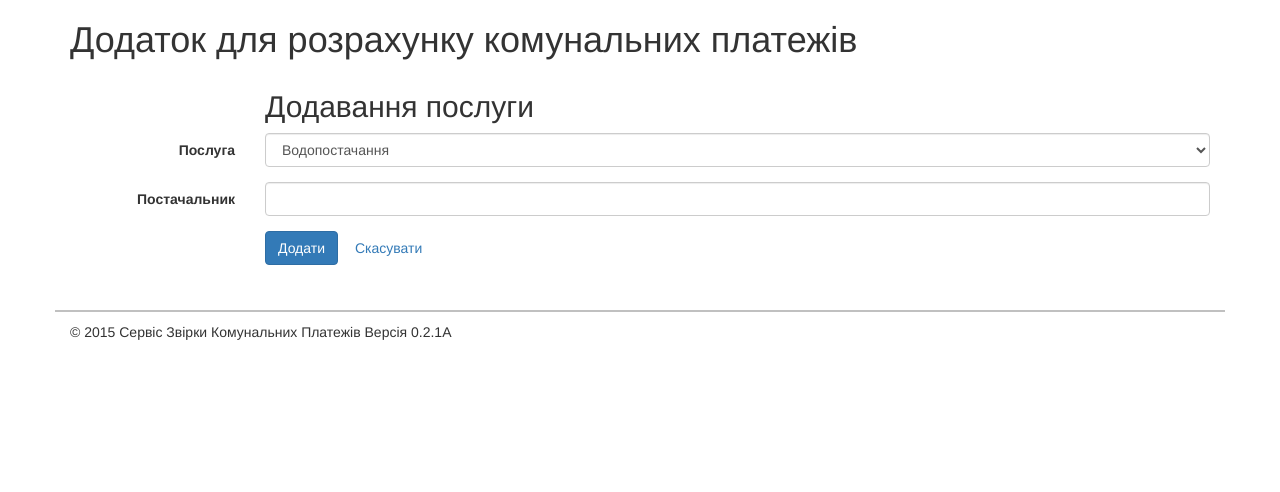
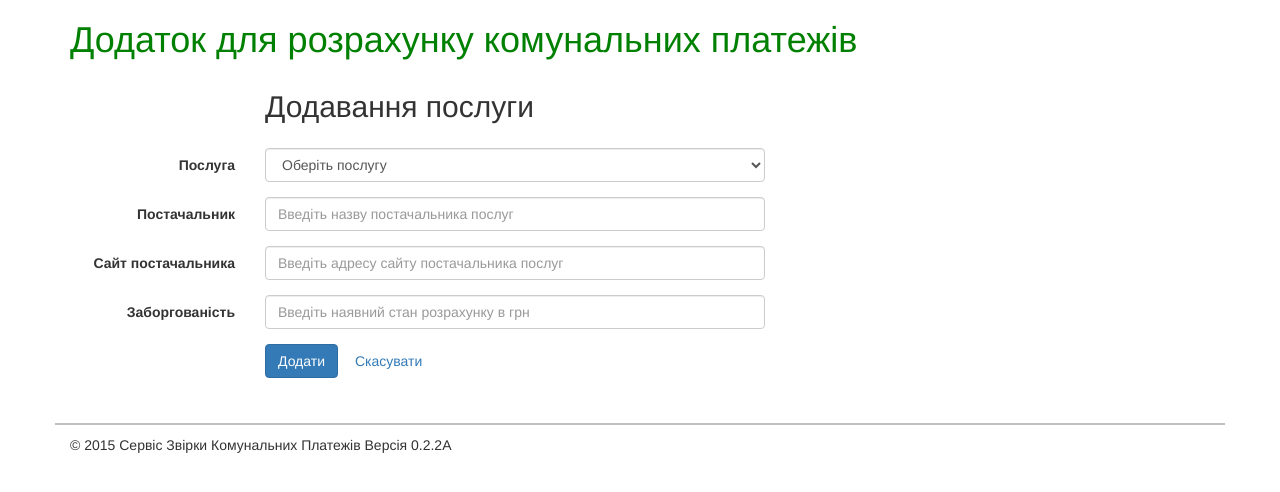
Before and after one commit to trivvet/payments, a Django app: template rent/templates/rent/add_product.html in a window 1280 px wide. Shown: the top 492 px of the page. Run offline with Django 3.2, Linux system fonts and the light colour scheme; the template is opened without the code that fills it, so the values that code supplies are empty; some libraries are stand-ins or nearby versions.

Commit message:
v 0.2.2 add create and delete forms

```diff
--- a/payments/urls.py
+++ b/payments/urls.py
@@ -20,6 +20,7 @@ from rent import views
 
 urlpatterns = patterns('',
     url(r'^$', views.home, name='home'),
-    url(r'^add_product/$', views.add_product, name='add_product'),
+    url(r'^product/add/$', views.add_product, name='add_product'),
+    url(r'^product/(?P<pk>\d+)/delete/$', views.delete_product, name='delete_product'),
     url(r'^admin/', include(admin.site.urls), name='admin')
 )
--- a/rent/static/main.css
+++ b/rent/static/main.css
@@ -1,7 +1,14 @@
-body {
+h1 {
+	color: green;
+}
+h2 {
+	margin-bottom: 25px;
 }
 #footer {
 	border-top: 2px solid #C0C0C0;
 	margin-top: 30px;
 	padding-top: 10px;
 }
+select, input {
+	max-width: 500px;
+}
--- a/rent/templates/rent/add_product.html
+++ b/rent/templates/rent/add_product.html
@@ -5,7 +5,7 @@
 	<meta charset="UTF-8">
 	<link rel="stylesheet" href="https://maxcdn.bootstrapcdn.com/
 			bootstrap/3.3.5/css/bootstrap.min.css">
-	<link rel="stylesheet" href="../static/main.css">
+	<link rel="stylesheet" href="../../static/main.css">
 </head>
 <body>
 	<!--Main content-->
@@ -23,29 +23,49 @@
 		</div>
 		<div class='row'>
 			<div class='col-sm-12'>
-				<form class="form-horizontal">
+				<form class="form-horizontal" action="{% url 'add_product' %}"
+					method='post'>
+				  {% csrf_token %}
 				  <div class="form-group">
 				    <label for="inputProduct" class="col-sm-2 control-label">Послуга</label>
 				    <div class="col-sm-10">
-				      <select class="form-control" id='inputProduct'>
-						<option>Водопостачання</option>
-						<option>Каналізація</option>
-						<option>Електропостачання</option>
-						<option>Газопостачання</option>
-						<option>Вивіз сміття</option>
+				      <select class="form-control" id='inputProduct' name='product_name'>
+						<option selected value=''>Оберіть послугу</option>
+						<option value='water'>Водопостачання</option>
+						<option value='sewerage'>Каналізація</option>
+						<option value='electricity'>Електропостачання</option>
+						<option value='gas'>Газопостачання</option>
+						<option value='waste'>Вивіз сміття</option>
 					  </select>
 				    </div>
 				  </div>
 				  <div class="form-group">
 				    <label for="inputProvider" class="col-sm-2 control-label">Постачальник</label>
 				    <div class="col-sm-10">
-				      <input type="text" class="form-control" id="inputProvider">
+				      <input type="text" class="form-control" id="inputProvider"
+						name='provider_name' placeholder="Введіть назву постачальника послуг">
+				    </div>
+				  </div>
+				  <div class="form-group">
+				    <label for="inputSiteProvider" class="col-sm-2 control-label">Сайт постачальника</label>
+				    <div class="col-sm-10">
+				      <input type="text" class="form-control" id="inputSiteProvider"
+						name='provider_site' placeholder="Введіть адресу сайту постачальника послуг">
+				    </div>
+				  </div>
+				  <div class="form-group">
+				    <label for="inputArrears" class="col-sm-2 control-label">Заборгованість</label>
+				    <div class="col-sm-10">
+				      <input type="text" class="form-control" id="inputArrears"
+						name='arrears' placeholder="Введіть наявний стан розрахунку в грн">
 				    </div>
 				  </div>
 				  <div class="form-group">
 				    <div class="col-sm-offset-2 col-sm-10">
-				      <button type="submit" class="btn btn-primary">Додати</button>
-				      <button type="submit" class="btn btn-link">Скасувати</button>
+				      <button type="submit" class="btn btn-primary"
+						name='add_button'>Додати</button>
+				      <button type="submit" class="btn btn-link"
+				        name='cancel_button'>Скасувати</button>
 				    </div>
 				  </div>
 				</form>
@@ -53,7 +73,7 @@
 		</div>
 		<!--Footer-->
 		<div class="row" id="footer">
-			<div class="col-sm-12">&copy; 2015 Сервіс Звірки Комунальних Платежів Версія 0.2.1А</div>
+			<div class="col-sm-12">&copy; 2015 Сервіс Звірки Комунальних Платежів Версія 0.2.2А</div>
 		</div>
 	</div>
 
```
Also changed, not shown: rent/templates/rent/confirm_delete_product.html (added, +56 -0 lines), rent/templates/rent/home.html (+23 -4 lines), rent/views.py (+33 -2 lines).
